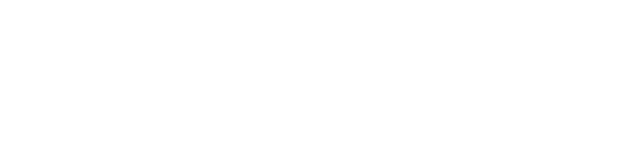
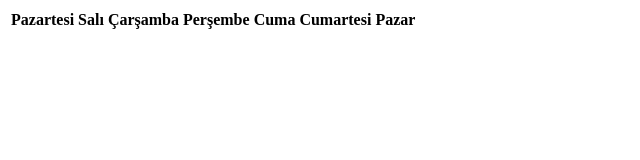
Before and after one commit to pointmarker/git-control-practices, a plain HTML site: page index.html in a window 1280 px wide. Shown: the whole page, without its empty margins (0-640 px from the left). Drawn offline with Linux system fonts and the light colour scheme.

Commit message:
feat: table content added without cell infos

```diff
--- a/index.html
+++ b/index.html
@@ -6,7 +6,39 @@
     <title>working schedule</title>
 </head>
 <body>
-
+    <table>
+        <thead>
+            <tr>
+                <th>Pazartesi</th>
+                <th>Salı</th>
+                <th>Çarşamba</th>
+                <th>Perşembe</th>
+                <th>Cuma</th>
+                <th>Cumartesi</th>
+                <th>Pazar</th>
+            </tr>
+        </thead>
+        <tbody>
+            <tr>
+                <td></td>
+                <td></td>
+                <td></td>
+                <td></td>
+                <td></td>
+                <td></td>
+                <td></td>
+            </tr>
+            <tr>
+                <td></td>
+                <td></td>
+                <td></td>
+                <td></td>
+                <td></td>
+                <td></td>
+                <td></td>
+            </tr>
+        </tbody>
+    </table>
 
 </body>
 </html>
```
